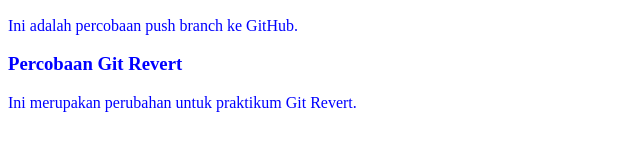
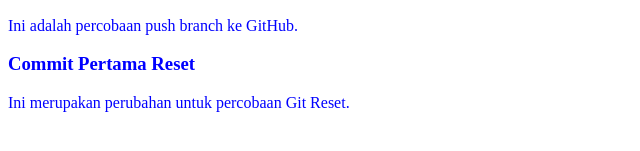
Before and after one commit to tirtaprasetya5-beep/web_git, a plain HTML site: page index.html in a window 1280 px wide. Shown: the part 195-346 px from the top of the page, 0-640 px from the left. Drawn offline with Linux system fonts and the light colour scheme.

Commit message:
Commit pertama untuk reset

```diff
--- a/index.html
+++ b/index.html
@@ -1,5 +1,5 @@
 <!DOCTYPE html>
-<html>
+<html lang="id">
 <head>
     <title>Git Project Tutorial</title>
     <link rel="stylesheet" href="index.css">
@@ -7,11 +7,15 @@
 <body>
 
     <h1>Git Project Pertamaku</h1>
+
     <h2>Membuat file project baru</h2>
     <p>Ini adalah git project pertamaku dengan membuat file baru.</p>
-<h2>Belajar Git Branch</h2>
-<p>Ini adalah percobaan push branch ke GitHub.</p>
- <h3>Percobaan Git Revert</h3>
- <p>Ini merupakan perubahan untuk praktikum Git Revert.</p>
+
+    <h2>Belajar Git Branch</h2>
+    <p>Ini adalah percobaan push branch ke GitHub.</p>
+
+    <h3>Commit Pertama Reset</h3>
+    <p>Ini merupakan perubahan untuk percobaan Git Reset.</p>
+
 </body>
 </html>
```
